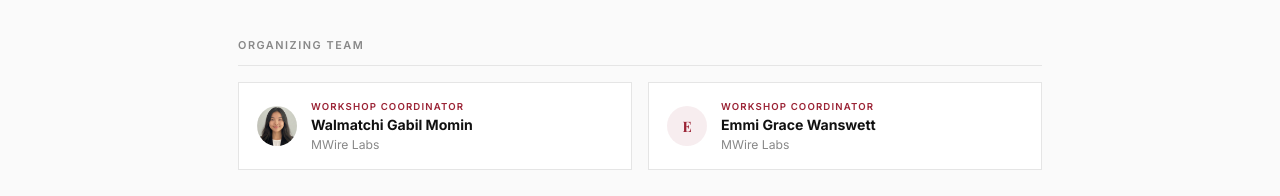
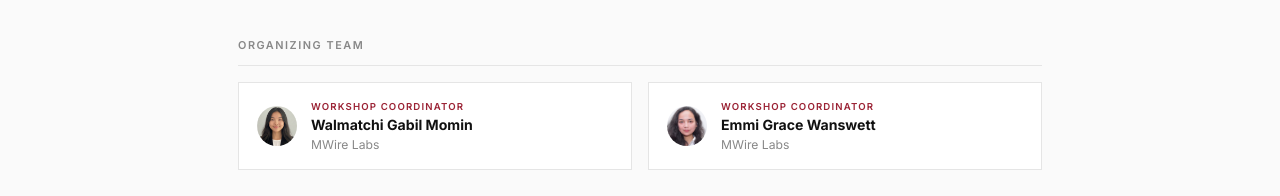
Before and after one commit to northeastgenai/northeastgenai.github.io, a plain HTML site: page index.html in a window 1280 px wide. Shown: the part 5226-5422 px from the top of the page. Drawn offline with nearby package versions, Linux system fonts and the light colour scheme; a web font is replaced by a local one.

Commit message:
Update index.html

```diff
--- a/index.html
+++ b/index.html
@@ -457,7 +457,7 @@ footer { background: #111; padding: 48px 0; }
           <div><div class="person-role-sm">Workshop Coordinator</div><div class="person-name-sm">Walmatchi Gabil Momin</div><div class="person-affil-sm">MWire Labs</div></div>
         </div>
         <div class="person sm">
-          <div class="avatar" style="width:40px;height:40px;font-size:0.9rem;">E</div>
+          <img src="https://northeastgenai.github.io/assets/emmigrace.jpg" alt="Emmi Grace Wanswett" />
           <div><div class="person-role-sm">Workshop Coordinator</div><div class="person-name-sm">Emmi Grace Wanswett</div><div class="person-affil-sm">MWire Labs</div></div>
         </div>
       </div>
```
